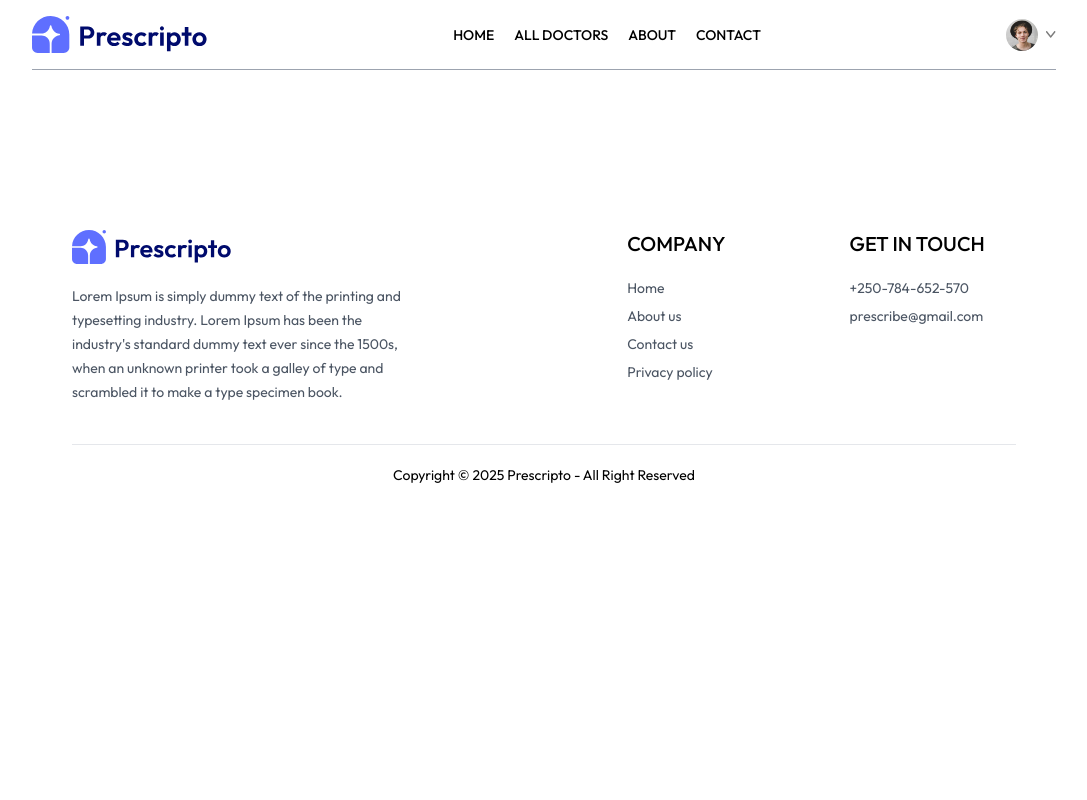
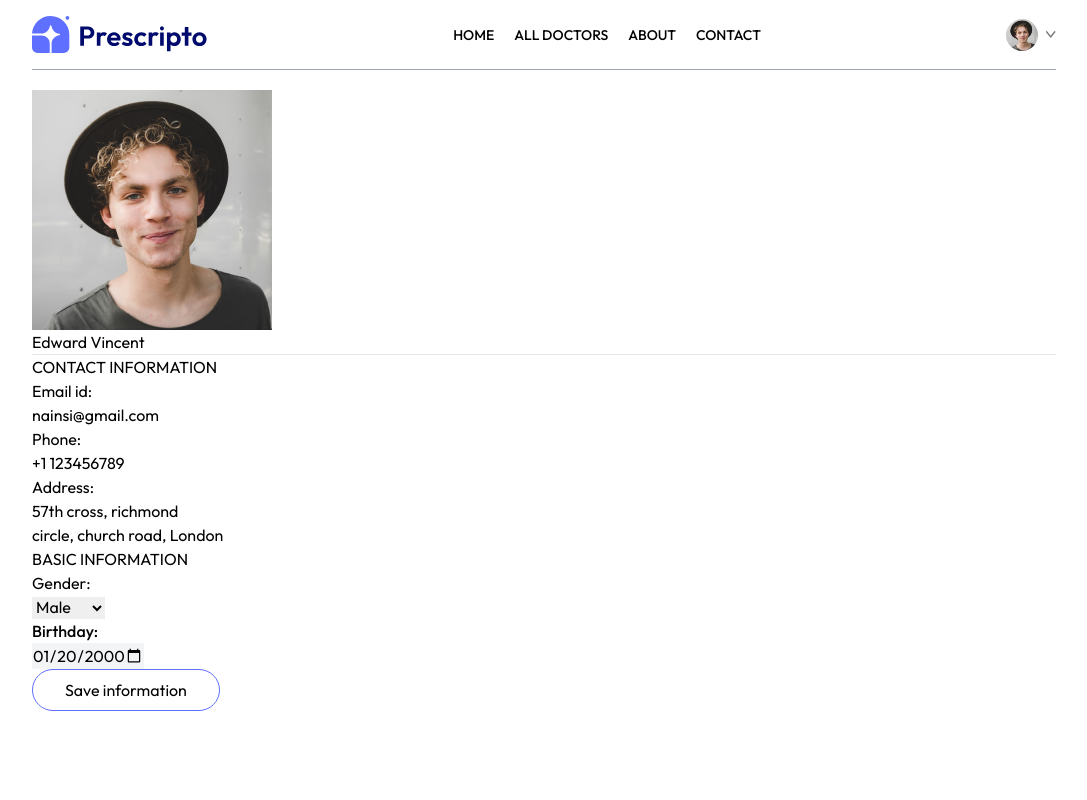
Before and after one commit to NainsiMotiyan/Prescripto, a React (Vite) app in the folder frontend/: page /my-profile in a window 1280 px wide. Shown: the top 800 px of the page, without its empty margins (96-1183 px from the left). Built offline with nearby package versions, Linux system fonts and the light colour scheme.

Commit message:
login page and my profile

```diff
--- a/frontend/src/pages/Login.jsx
+++ b/frontend/src/pages/Login.jsx
@@ -1,11 +1,131 @@
-import React from 'react'
+import React, { useContext, useEffect, useState } from "react";
+import { AppContext } from "../context/AppContext";
+import axios from "axios";
+import { toast } from "react-toastify";
+import { useNavigate } from "react-router-dom";
 
 const Login = () => {
+  const { backendUrl, token, setToken } = useContext(AppContext);
+  const navigate = useNavigate();
+
+  const [state, setState] = useState("Sign Up");
+
+  const [email, setEmail] = useState("");
+  const [password, setPassword] = useState("");
+  const [name, setName] = useState("");
+
+  const onSubmitHandler = async (event) => {
+    event.preventDefault();
+
+    try {
+      if (state === "Sign Up") {
+        const { data } = await axios.post(backendUrl + "/api/user/register", {
+          name,
+          email,
+          password,
+        });
+        if (data.success) {
+          localStorage.setItem("token", data.token);
+          setToken(data.token);
+        } else {
+          toast.error(data.message);
+        }
+      } else {
+        const { data } = await axios.post(backendUrl + "/api/user/login", {
+          email,
+          password,
+        });
+        if (data.success) {
+          localStorage.setItem("token", data.token);
+          setToken(data.token);
+        } else {
+          toast.error(data.message);
+        }
+      }
+    } catch (error) {
+      toast.error(error.message);
+    }
+  };
+
+  useEffect(() => {
+    if (token) {
+      navigate("/");
+    }
+  }, [token]);
+
   return (
-    <div>
+    <form onSubmit={onSubmitHandler} className="min-h-[80vh] flex items-center">
+      <div className="flex flex-col gap-3 m-auto items-start p-8 min-w-[340px] sm:min-w-96 border rounded-xl text-zinc-600 text-sm shadow-lg">
+        <p className="text-2xl font-semibold">
+          {state === "Sign Up" ? "Create Account" : "Login"}
+        </p>
+        <p>
+          Please {state === "Sign Up" ? "sign up" : "log in"} to book
+          appointment
+        </p>
+        {state === "Sign Up" && (
+          <div className="w-full">
+            <p>Full Name</p>
+            <input
+              className="border border-zinc-300 rounded w-full p-2 mt-1"
+              type="text"
+              onChange={(e) => setName(e.target.value)}
+              value={name}
+              required
+            />
+          </div>
+        )}
 
-    </div>
-  )
-}
+        <div className="w-full">
+          <p>Email</p>
+          <input
+            className="border border-zinc-300 rounded w-full p-2 mt-1"
+            type="email"
+            onChange={(e) => setEmail(e.target.value)}
+            value={email}
+            required
+          />
+        </div>
+        <div className="w-full">
+          <p>Password</p>
+          <input
+            className="border border-zinc-300 rounded w-full p-2 mt-1"
+            type="password"
+            onChange={(e) => setPassword(e.target.value)}
+            value={password}
+            required
+          />
+        </div>
+        <button
+          type="submit"
+          className="bg-primary text-white w-full py-2 rounded-md text-base"
+        >
+          {state === "Sign Up" ? "Create Account" : "Login"}
+        </button>
+        {state === "Sign Up" ? (
+          <p>
+            Already have an account?{" "}
+            <span
+              onClick={() => setState("Login")}
+              className="text-primary underline cursor-pointer"
+            >
+              Login here
+            </span>
+          </p>
+        ) : (
+          <p>
+            Create a new account?{" "}
+            <span
+              onClick={() => setState("Sign Up")}
+              className="text-primary underline cursor-pointer"
+            >
+              click here
+            </span>
+          </p>
+        )}
+      </div>
+    </form>
+  );
+};
 
-export default Login
+export default Login;
--- a/frontend/src/pages/MyProfile.jsx
+++ b/frontend/src/pages/MyProfile.jsx
@@ -1,11 +1,144 @@
-import React from 'react'
+import React, { useState } from "react";
+import { assets } from "../assets/assets";
 
 const MyProfile = () => {
+  const [userData, setUserData] = useState({
+    name: "Edward Vincent",
+    image: assets.profile_pic,
+    email: "nainsi@gmail.com",
+    phone: "+1 123456789",
+    address: {
+      line1: "57th cross, richmond",
+      line2: "circle, church road, London",
+    },
+    gender: "Male",
+    dob: "2000-01-20",
+  });
+
+  const [isEdit, setIsEdit] = useState(true);
+
+  const updateUserProfileData = () => {
+    setIsEdit(false);
+  };
+
   return (
     <div>
+      <img src={userData.image} alt="" />
+      {isEdit ? (
+        <input
+          type="text"
+          value={userData.name}
+          onChange={(e) =>
+            setUserData((prev) => ({ ...prev, name: e.target.value }))
+          }
+        />
+      ) : (
+        <p>{userData.name}</p>
+      )}
+      <hr />
+      <div>
+        <p>CONTACT INFORMATION</p>
+        <div>
+          <p>Email id:</p>
+          <p>{userData.email}</p>
+          <p>Phone:</p>
+          {isEdit ? (
+            <input
+              type="text"
+              value={userData.phone}
+              onChange={(e) =>
+                setUserData((prev) => ({ ...prev, phone: e.target.value }))
+              }
+            />
+          ) : (
+            <p>{userData.phone}</p>
+          )}
+          <p>Address:</p>
+          {isEdit ? (
+            <p>
+              <input
+                onChange={(e) =>
+                  setUserData((prev) => ({
+                    ...prev,
+                    address: { ...prev.address, line1: e.target.value },
+                  }))
+                }
+                value={userData.address.line1}
+                type="text"
+              />
+              <br />
+              <input
+                onChange={(e) =>
+                  setUserData((prev) => ({
+                    ...prev,
+                    address: { ...prev.address, line2: e.target.value },
+                  }))
+                }
+                value={userData.address.line2}
+                type="text"
+              />
+              <br />
+            </p>
+          ) : (
+            <p>
+              {userData.address.line1}
+              <br />
+              {userData.address.line2}
+            </p>
+          )}
+        </div>
+      </div>
+      <div>
+        <p>BASIC INFORMATION</p>
+        <div>
+          <p>Gender:</p>
+          {isEdit ? (
+            <select
+              onChange={(e) =>
+                setUserData((prev) => ({ ...prev, gender: e.target.value }))
+              }
+              value={userData.gender}
+            >
+              <option value="Male">Male</option>
+              <option value="Female">Female</option>
+            </select>
+          ) : (
+            <p>{userData.gender}</p>
+          )}
+          <p className="font-medium">Birthday:</p>
+          {isEdit ? (
+            <input
+              className="max-w-28 bg-gray-100"
+              type="date"
+              onChange={(e) =>
+                setUserData((prev) => ({ ...prev, dob: e.target.value }))
+              }
+              value={userData.dob}
+            />
+          ) : (
+            <p className="text-gray-400">{userData.dob}</p>
+          )}
+        </div>
+      </div>
+      <div>
+        {isEdit ? (
+          <button
+            className="border border-primary px-8 py-2 rounded-full hover:bg-primary hover:text-white transition-all"
+            onClick={updateUserProfileData}
+          >
+            Save information
+          </button>
+        ) : (
+          <button
+            className="border border-primary px-8 py-2 rounded-full hover:bg-primary hover:text-white transition-all"
+            onClick={() => setIsEdit(true)}
+          >
+            Edit
+          </button>
+        )}
+      </div>
+    </div>
+  );
+};
 
-    </div>
-  )
-}
-
-export default MyProfile
+export default MyProfile;
```
